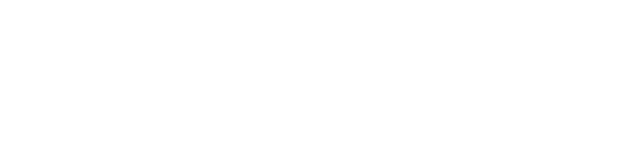
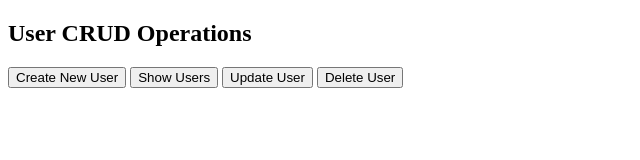
Before and after one commit to farahtarek948-bit/Task-11, a plain HTML site: page index.html in a window 1280 px wide. Shown: the whole page, without its empty margins (0-640 px from the left). Drawn offline with Linux system fonts and the light colour scheme.

Commit message:
Change title to 'User CRUD' and add buttons

```diff
--- a/index.html
+++ b/index.html
@@ -3,11 +3,16 @@
 <head>
     <meta charset="UTF-8">
     <meta name="viewport" content="width=device-width, initial-scale=1.0">
-    <title>Home</title>
+    <title>User CRUD</title>
 </head>
 <body>
 
+    <h2>User CRUD Operations</h2>
 
+    <button onclick="createUser()">Create New User</button>
+    <button onclick="showUsers()">Show Users</button>
+    <button onclick="updateUser()">Update User</button>
+    <button onclick="deleteUser()">Delete User</button>
 
     <script src="./reac.js"></script>
 </body>
```
